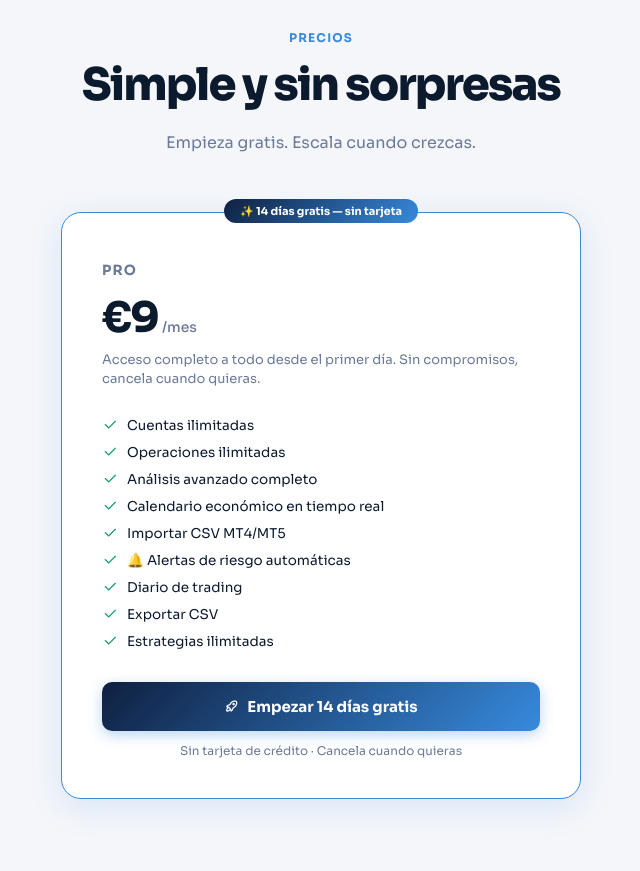
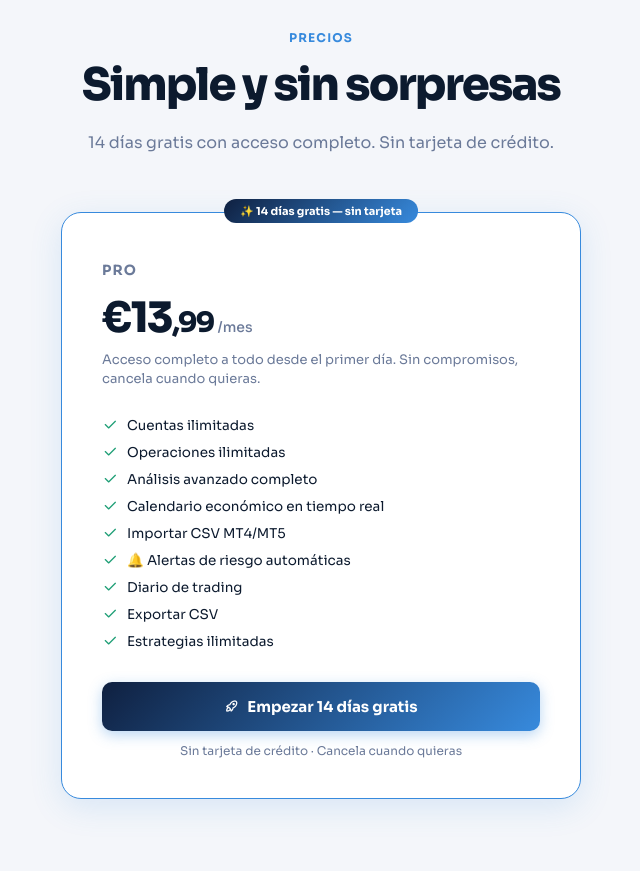
Before and after one commit to jaimemm88/fundlog, a website: page public/landing.html in a window 1280 px wide. Shown: the part 2720-3591 px from the top of the page, without its empty margins (319-959 px from the left). Drawn offline with Linux system fonts and the light colour scheme.

Commit message:
feat: precio €13,99/mes — un solo plan con 14 días gratis

```diff
--- a/public/js/app.js
+++ b/public/js/app.js
@@ -160,7 +160,7 @@ const App = {
       <div style="background:#172030;border:1px solid rgba(255,255,255,0.1);border-radius:20px;padding:48px 40px;max-width:460px;width:90%;text-align:center;">
         <div style="font-size:42px;margin-bottom:16px;">🔒</div>
         <h2 style="font-size:24px;font-weight:800;color:#EFF6FF;margin-bottom:10px;letter-spacing:-0.03em;">Tu prueba ha terminado</h2>
-        <p style="font-size:14px;color:rgba(255,255,255,0.5);line-height:1.7;margin-bottom:28px;">Activa tu plan Pro para seguir usando FundLog sin límites. Acceso completo por solo <strong style="color:#85B7EB;">€9/mes</strong>.</p>
+        <p style="font-size:14px;color:rgba(255,255,255,0.5);line-height:1.7;margin-bottom:28px;">Activa tu plan para seguir usando FundLog sin límites. Acceso completo por solo <strong style="color:#85B7EB;">€13,99/mes</strong>.</p>
         <div style="background:rgba(255,255,255,0.05);border-radius:12px;padding:16px 20px;margin-bottom:28px;text-align:left;">
           <div style="font-size:12px;font-weight:700;color:rgba(255,255,255,0.4);text-transform:uppercase;letter-spacing:0.08em;margin-bottom:12px;">Incluye todo</div>
           ${['Operaciones ilimitadas','Análisis avanzado completo','Calendario económico','Diario de trading','Alertas de riesgo','Importar CSV de MetaTrader'].map(f => `<div style="font-size:13px;color:#EFF6FF;padding:4px 0;display:flex;align-items:center;gap:8px;"><span style="color:#1D9E75;">✓</span> ${f}</div>`).join('')}
--- a/public/landing.html
+++ b/public/landing.html
@@ -346,13 +346,13 @@ footer{background:var(--navy);padding:40px 5%;display:flex;align-items:center;ju
 <section class="pricing-bg" id="pricing">
   <div class="section-label">Precios</div>
   <h2 class="section-title reveal">Simple y sin sorpresas</h2>
-  <p class="section-sub reveal">Empieza gratis. Escala cuando crezcas.</p>
+  <p class="section-sub reveal">14 días gratis con acceso completo. Sin tarjeta de crédito.</p>
   <!-- Un único plan con trial -->
   <div style="max-width:520px;margin:0 auto;">
     <div class="plan popular reveal" style="padding:40px;">
       <div class="plan-badge">✨ 14 días gratis — sin tarjeta</div>
       <div class="plan-name" style="margin-top:8px;">Pro</div>
-      <div class="plan-price"><span class="plan-price-num">€9</span><span class="plan-price-period">/mes</span></div>
+      <div class="plan-price"><span class="plan-price-num">€13<span style="font-size:28px;">,99</span></span><span class="plan-price-period">/mes</span></div>
       <div class="plan-desc">Acceso completo a todo desde el primer día. Sin compromisos, cancela cuando quieras.</div>
       <ul class="plan-features">
         <li><i class="ti ti-check check"></i> Cuentas ilimitadas</li>
```
